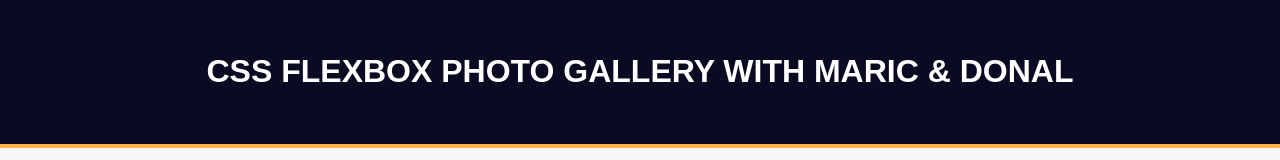
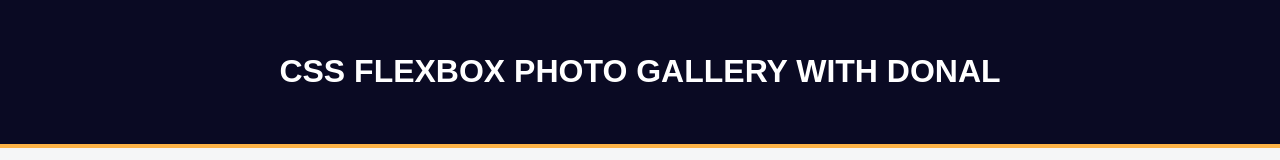
Before and after one commit to donal-R77/simple-flex-box, a plain HTML site: page index.html in a window 1280 px wide. Shown: the top 160 px of the page. Drawn offline with Linux system fonts and the light colour scheme.

Commit message:
Script Done

```diff
--- a/index.html
+++ b/index.html
@@ -8,7 +8,7 @@
   </head>
   <body>
     <header class="header">
-      <h1>CSS flexbox photo gallery with Maric & Donal</h1>
+      <h1>CSS flexbox photo gallery with Donal</h1>
     </header>
     <div class="gallery">
       <img src="https://cdn.freecodecamp.org/curriculum/css-photo-gallery/1.jpg">
```
